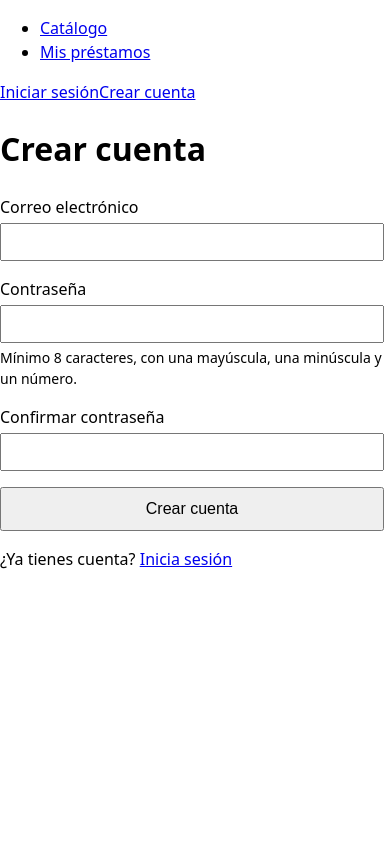
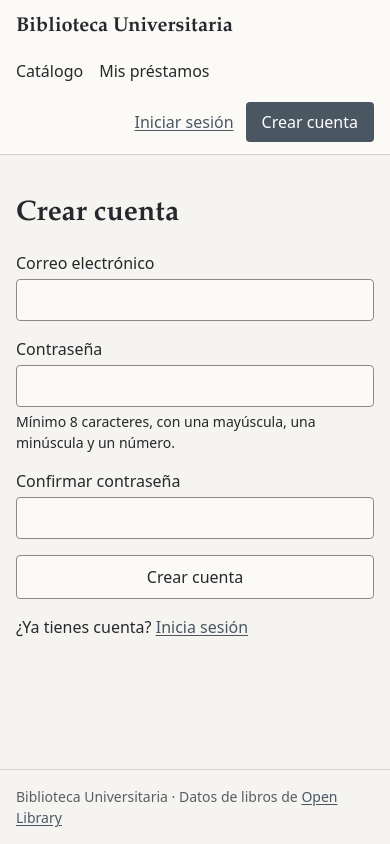
Before and after one commit to EgCooper/React-Project, a React (Vite) app in the folder capstone/: page /registro in a window 390 px wide. Built offline with nearby package versions, Linux system fonts and the light colour scheme; no server answers.

Commit message:
Implementing responsive views and mode dark

```diff
--- a/capstone/src/api/openLibrary.ts
+++ b/capstone/src/api/openLibrary.ts
@@ -3,7 +3,7 @@ import type { BookDetail, BookSummary, SortOption } from '../types/book.ts'
 const API_URL = import.meta.env.VITE_OPEN_LIBRARY_URL
 const COVERS_URL = import.meta.env.VITE_COVERS_URL
 
-export const PAGE_SIZE = 20
+export const PAGE_SIZE = 14
 const SEARCH_FIELDS = 'key,title,author_name,cover_i,first_publish_year'
 
 // Traduce el orden de la app al parametro `sort` de Open Library (null = orden por defecto)
--- a/capstone/src/components/BookCard.module.css
+++ b/capstone/src/components/BookCard.module.css
@@ -8,7 +8,7 @@
   width: 100%;
   aspect-ratio: 2 / 3;
   object-fit: cover;
-  background: #e5e5e5;
+  background: var(--color-surface-muted);
 }
 
 .coverEmpty {
--- a/capstone/src/components/FormField.module.css
+++ b/capstone/src/components/FormField.module.css
@@ -11,7 +11,7 @@
 
 /* El estilo de error usa el mismo atributo que lee el lector de pantalla */
 .input[aria-invalid='true'] {
-  border-color: #b00020;
+  border-color: var(--color-danger);
 }
 
 .hint {
@@ -22,5 +22,5 @@
 .error {
   margin: 0;
   font-size: 0.875rem;
-  color: #b00020;
+  color: var(--color-danger);
 }
--- /dev/null
+++ b/capstone/src/components/Layout.module.css
@@ -0,0 +1,147 @@
+/* Contenedor centrado compartido por header, main y footer */
+.container {
+  width: 100%;
+  max-width: 72rem;
+  margin-inline: auto;
+  padding-inline: var(--space-4);
+}
+
+/* "Saltar al contenido": fuera de la pantalla hasta que recibe el foco con Tab */
+.skipLink {
+  position: absolute;
+  top: var(--space-2);
+  left: var(--space-2);
+  z-index: 100;
+  padding: var(--space-2) var(--space-4);
+  border-radius: var(--radius-sm);
+  background: var(--color-primary);
+  color: var(--color-on-primary);
+  transform: translateY(-200%);
+}
+
+.skipLink:focus {
+  transform: translateY(0);
+}
+
+.skipLink:hover {
+  color: var(--color-on-primary);
+}
+
+.header {
+  background: var(--color-surface);
+  border-bottom: 1px solid var(--color-border);
+}
+
+/* Mobile-first: si no caben en una fila, los elementos bajan a la siguiente */
+.headerInner {
+  display: flex;
+  flex-wrap: wrap;
+  align-items: center;
+  gap: var(--space-2) var(--space-6);
+  padding-block: var(--space-3);
+}
+
+.brand {
+  font-family: var(--font-heading);
+  font-size: var(--font-size-lg);
+  font-weight: 600;
+  color: var(--color-text);
+  text-decoration: none;
+}
+
+.brand:hover {
+  color: var(--color-primary);
+}
+
+.navList {
+  display: flex;
+  gap: var(--space-4);
+  margin: 0;
+  padding: 0;
+  list-style: none;
+}
+
+/* 44px de alto: tamaño mínimo recomendado para tocar con el dedo */
+.navLink {
+  display: inline-flex;
+  align-items: center;
+  min-height: 2.75rem;
+  border-bottom: 2px solid transparent;
+  color: var(--color-text);
+  text-decoration: none;
+}
+
+.navLink:hover {
+  color: var(--color-primary);
+}
+
+/* NavLink agrega aria-current="page" al enlace de la página actual */
+.navLink[aria-current='page'] {
+  font-weight: 600;
+  border-bottom-color: var(--color-accent);
+}
+
+/* margin-left: auto empuja la sesión a la derecha, en la fila que le toque */
+.session {
+  display: flex;
+  flex-wrap: wrap;
+  align-items: center;
+  gap: var(--space-3);
+  margin-left: auto;
+}
+
+/* Correos largos se cortan con "…" en lugar de romper el header */
+.userEmail {
+  max-width: 16rem;
+  overflow: hidden;
+  text-overflow: ellipsis;
+  white-space: nowrap;
+  font-size: var(--font-size-sm);
+  color: var(--color-text-muted);
+}
+
+.primaryLink {
+  padding: var(--space-2) var(--space-4);
+  border-radius: var(--radius-sm);
+  background: var(--color-primary);
+  color: var(--color-on-primary);
+  text-decoration: none;
+}
+
+/* Repite el color: la regla global a:hover lo volvería ilegible sobre el fondo del botón */
+.primaryLink:hover {
+  background: var(--color-primary-hover);
+  color: var(--color-on-primary);
+}
+
+.main {
+  flex: 1;
+  padding-block: var(--space-6);
+}
+
+/* El main recibe el foco desde "Saltar al contenido"; no es interactivo, no necesita anillo */
+.main:focus {
+  outline: none;
+}
+
+.footer {
+  padding-block: var(--space-4);
+  border-top: 1px solid var(--color-border);
+  font-size: var(--font-size-sm);
+  color: var(--color-text-muted);
+}
+
+.footer p {
+  margin: 0;
+}
+
+/* Breakpoints del proyecto: 640px (detalle del libro) y 768px (márgenes más amplios) */
+@media (min-width: 768px) {
+  .container {
+    padding-inline: var(--space-6);
+  }
+
+  .main {
+    padding-block: var(--space-8);
+  }
+}
--- a/capstone/src/components/Layout.tsx
+++ b/capstone/src/components/Layout.tsx
@@ -1,6 +1,7 @@
 import { Link, NavLink, Outlet } from 'react-router'
 import { signOut } from '../api/auth.ts'
 import { useAuth } from '../hooks/useAuth.ts'
+import styles from './Layout.module.css'
 
 function Layout() {
   const { user, isLoading } = useAuth()
@@ -13,23 +14,38 @@ function Layout() {
 
   return (
     <>
-      <header>
+      <a href="#contenido" className={styles.skipLink}>
+        Saltar al contenido
+      </a>
+
+      <header className={styles.header}>
+        <div className={`${styles.container} ${styles.headerInner}`}>
+          <Link to="/" className={styles.brand}>
+            Biblioteca Universitaria
+          </Link>
+
           <nav aria-label="Principal">
-          <ul>
+            <ul className={styles.navList} role="list">
               <li>
-              <NavLink to="/" end>Catálogo</NavLink>
+                <NavLink to="/" end className={styles.navLink}>
+                  Catálogo
+                </NavLink>
               </li>
               <li>
-              <NavLink to="/mis-prestamos">Mis préstamos</NavLink>
+                <NavLink to="/mis-prestamos" className={styles.navLink}>
+                  Mis préstamos
+                </NavLink>
               </li>
             </ul>
           </nav>
 
           {!isLoading && (
-          <div>
+            <div className={styles.session}>
               {user ? (
                 <>
-                <span>{user.email}</span>
+                  <span className={styles.userEmail} title={user.email}>
+                    {user.email}
+                  </span>
                   <button type="button" onClick={handleSignOut}>
                     Cerrar sesión
                   </button>
@@ -37,15 +53,28 @@ function Layout() {
               ) : (
                 <>
                   <Link to="/iniciar-sesion">Iniciar sesión</Link>
-                <Link to="/registro">Crear cuenta</Link>
+                  <Link to="/registro" className={styles.primaryLink}>
+                    Crear cuenta
+                  </Link>
                 </>
               )}
             </div>
           )}
+        </div>
       </header>
-      <main>
+
+      {/* tabIndex={-1}: puede recibir el foco desde "Saltar al contenido" sin entrar en el recorrido con Tab */}
+      <main id="contenido" className={`${styles.container} ${styles.main}`} tabIndex={-1}>
         <Outlet />
       </main>
+
+      <footer className={styles.footer}>
+        <div className={styles.container}>
+          <p>
+            Biblioteca Universitaria · Datos de libros de <a href="https://openlibrary.org">Open Library</a>
+          </p>
+        </div>
+      </footer>
     </>
   )
 }
--- a/capstone/src/index.css
+++ b/capstone/src/index.css
@@ -1,7 +1,73 @@
+/* ===== Variables de diseño (tema claro) ===== */
+:root {
+  /* Los controles nativos (scroll, inputs) también se adaptan al tema */
+  color-scheme: light dark;
+
+  /* Colores: paleta "pizarra y papel" (contraste verificado WCAG AA) */
+  --color-bg: #f5f4f0;
+  --color-surface: #fbfaf7;
+  --color-surface-muted: #e9e7e1;
+  --color-border: #d4d1c9;
+  --color-border-strong: #8b8a85;
+  --color-text: #25282c;
+  --color-text-muted: #595d63;
+  --color-primary: #4b5663;
+  --color-primary-hover: #3a434e;
+  --color-on-primary: #ffffff;
+  --color-accent: #7a6248;
+  --color-danger: #9e3a32;
+  --color-focus: #4b5663;
+
+  /* Tipografía: fuentes del sistema, sin descargas */
+  --font-body: system-ui, sans-serif;
+  --font-heading: 'Iowan Old Style', 'Palatino Linotype', Palatino, Georgia, serif;
+  --font-size-sm: 0.875rem;
+  --font-size-base: 1rem;
+  --font-size-lg: 1.25rem;
+  --font-size-xl: 1.5rem;
+  /* Crece con el ancho de la pantalla, entre 1.75rem y 2.25rem */
+  --font-size-2xl: clamp(1.75rem, 1.4rem + 1.5vw, 2.25rem);
+
+  /* Espaciado */
+  --space-1: 0.25rem;
+  --space-2: 0.5rem;
+  --space-3: 0.75rem;
+  --space-4: 1rem;
+  --space-6: 1.5rem;
+  --space-8: 2rem;
+
+  /* Bordes y sombras */
+  --radius-sm: 4px;
+  --radius-md: 8px;
+  --radius-full: 999px;
+  --shadow-sm: 0 1px 2px rgb(0 0 0 / 8%);
+}
+
+/* ===== Tema oscuro: solo cambian los colores ===== */
+@media (prefers-color-scheme: dark) {
+  :root {
+    --color-bg: #1b1c1e;
+    --color-surface: #232528;
+    --color-surface-muted: #2e3135;
+    --color-border: #3a3d42;
+    --color-border-strong: #7d8188;
+    --color-text: #e7e5e0;
+    --color-text-muted: #a9adb3;
+    --color-primary: #aab5c1;
+    --color-primary-hover: #c3ccd5;
+    --color-on-primary: #1b1c1e;
+    --color-accent: #c7a983;
+    --color-danger: #e8968e;
+    --color-focus: #aab5c1;
+    --shadow-sm: 0 1px 2px rgb(0 0 0 / 40%);
+  }
+}
+
+/* ===== Base ===== */
 *,
 *::before,
 *::after {
-  /*Ancho de un elemento con padding y border*/
+  /* Ancho de un elemento con padding y border */
   box-sizing: border-box;
 }
 
@@ -9,9 +75,39 @@ body {
   /* quita el margen por defecto del navegador */
   margin: 0;
   /* fuente del so para no descargar otra */
-  font-family: system-ui, sans-serif;
+  font-family: var(--font-body);
   /* Altura de línea para mejorar la legibilidad */
   line-height: 1.5;
+  color: var(--color-text);
+  background: var(--color-bg);
+}
+
+/* El footer queda abajo aunque la página tenga poco contenido */
+#root {
+  display: flex;
+  flex-direction: column;
+  min-height: 100vh;
+  min-height: 100dvh;
+}
+
+h1,
+h2,
+h3 {
+  font-family: var(--font-heading);
+  line-height: 1.2;
+}
+
+h1 {
+  font-size: var(--font-size-2xl);
+}
+
+a {
+  color: var(--color-primary);
+  text-underline-offset: 0.15em;
+}
+
+a:hover {
+  color: var(--color-primary-hover);
 }
 
 img {
@@ -19,5 +115,53 @@ img {
   display: block;
   /* hace que la imagen no se salga del contenedor */
   max-width: 100%;
+}
 
+/* Los controles de formulario no heredan la fuente ni el color por defecto */
+button,
+input,
+select {
+  font: inherit;
+  color: inherit;
 }
+
+input,
+select {
+  padding: var(--space-2);
+  background: var(--color-surface);
+  border: 1px solid var(--color-border-strong);
+  border-radius: var(--radius-sm);
+}
+
+button {
+  padding: var(--space-2) var(--space-4);
+  background: var(--color-surface);
+  border: 1px solid var(--color-border-strong);
+  border-radius: var(--radius-sm);
+  cursor: pointer;
+}
+
+button:hover:not(:disabled) {
+  background: var(--color-surface-muted);
+}
+
+button:disabled {
+  cursor: not-allowed;
+  opacity: 0.6;
+}
+
+/* Foco visible al navegar con teclado (no aparece al hacer clic con el mouse) */
+:focus-visible {
+  outline: 3px solid var(--color-focus);
+  outline-offset: 2px;
+}
+
+/* Respeta a quien pidió menos animaciones en su sistema */
+@media (prefers-reduced-motion: reduce) {
+  *,
+  *::before,
+  *::after {
+    transition-duration: 0.01ms !important;
+    animation-duration: 0.01ms !important;
+  }
+}
--- a/capstone/src/pages/AuthForm.module.css
+++ b/capstone/src/pages/AuthForm.module.css
@@ -9,7 +9,7 @@
 .error {
   margin: 0;
   font-size: 0.875rem;
-  color: #b00020;
+  color: var(--color-danger);
 }
 
 /* 44px de alto: tamano minimo recomendado para tocar con el dedo */
--- a/capstone/src/pages/BookDetail.module.css
+++ b/capstone/src/pages/BookDetail.module.css
@@ -14,7 +14,7 @@
   max-width: 300px;
   aspect-ratio: 2 / 3;
   object-fit: cover;
-  background: #e5e5e5;
+  background: var(--color-surface-muted);
 }
 
 .coverEmpty {
@@ -33,7 +33,7 @@
 .subjects li {
   padding: 0.25rem 0.75rem;
   border-radius: 999px;
-  background: #eee;
+  background: var(--color-surface-muted);
   font-size: 0.875rem;
 }
 
```
Lines whose indentation alone changed are shown as unchanged.
